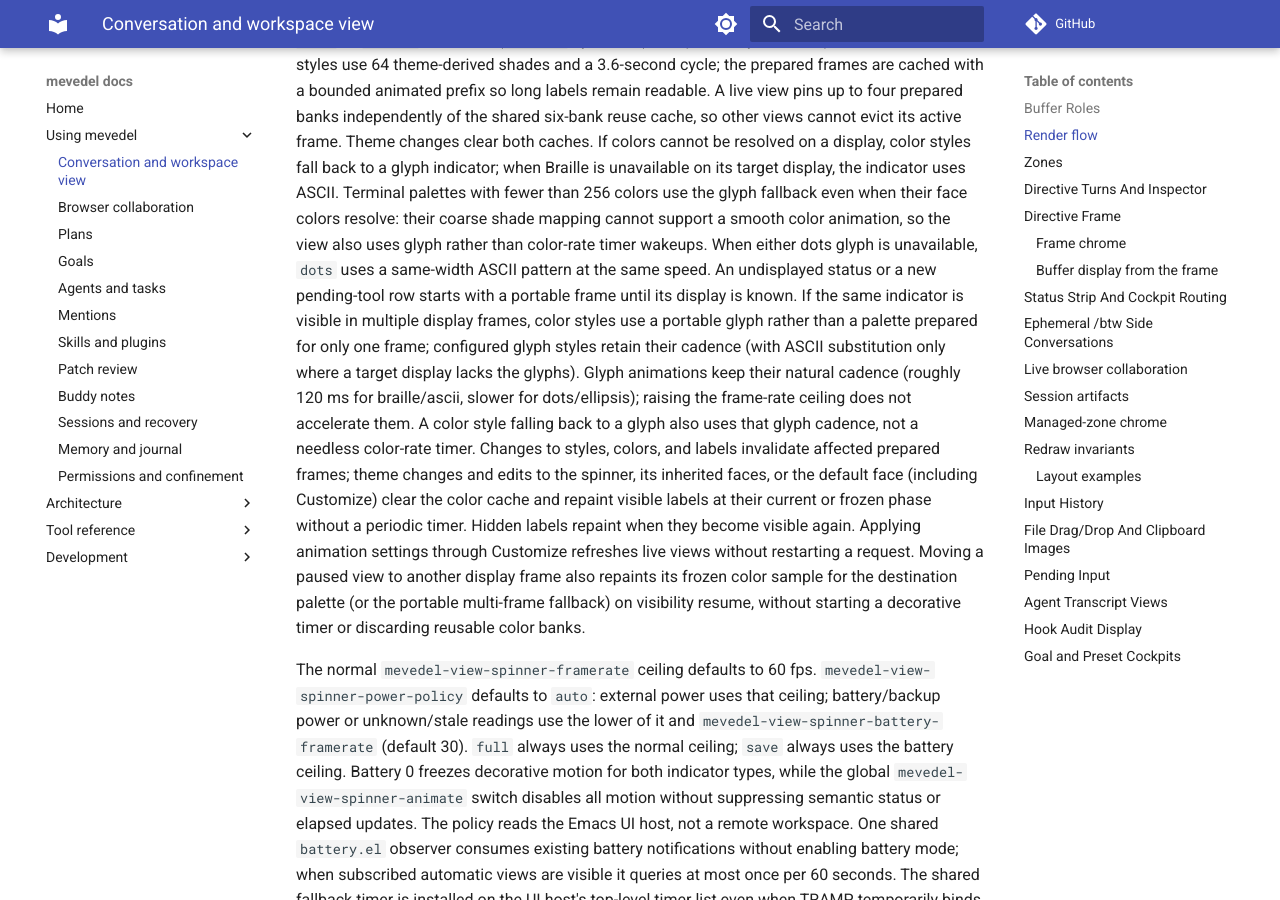
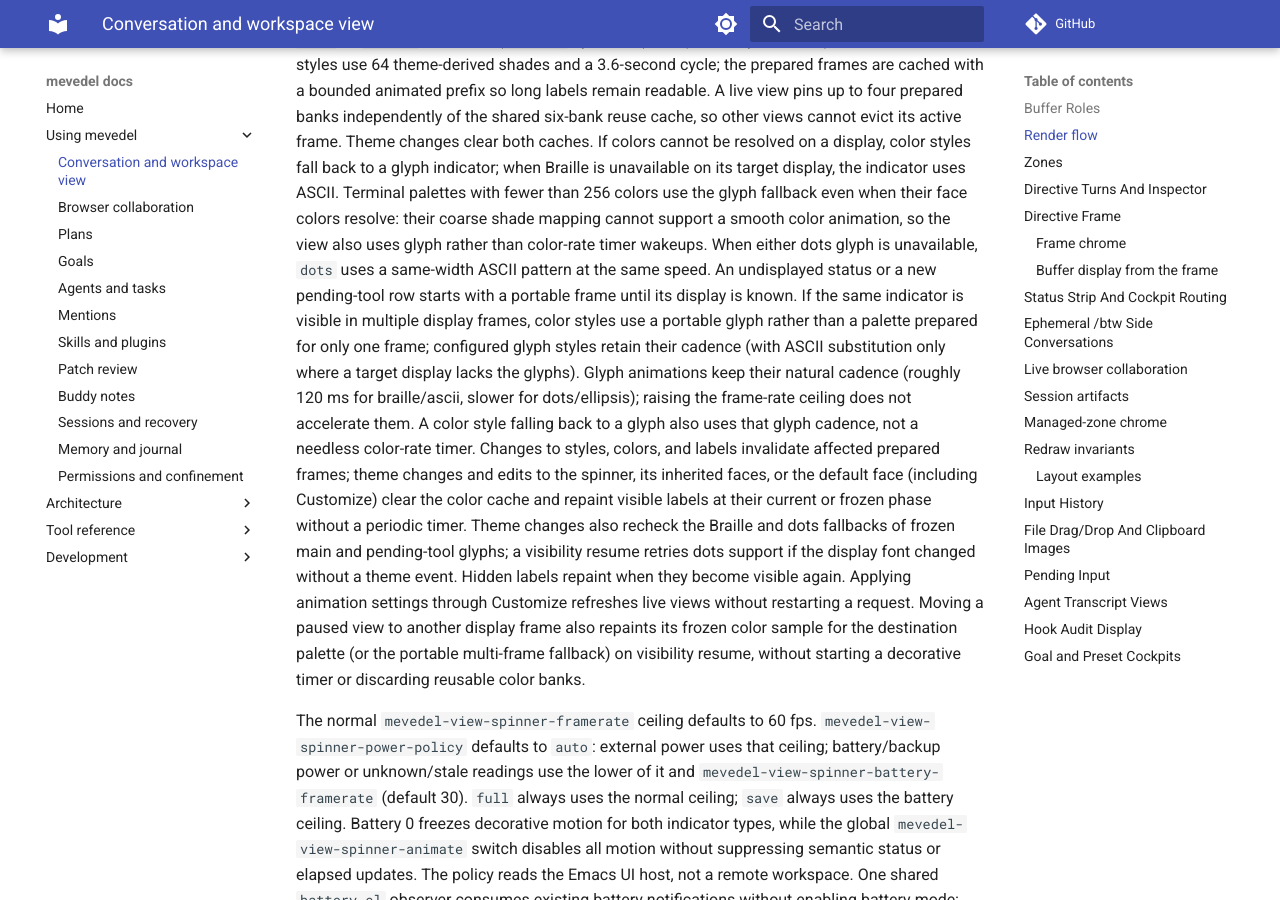
Before and after one commit to FrauH0lle/mevedel, an MkDocs documentation site: the page built from docs/view.md, in a window 1280 px wide and 900 px high, scrolled down 7401 px. Built offline with MkDocs 1.6.1 and Material for MkDocs 9.7.7, drawn with Linux system fonts in a browser that asks for light colours; comment, search, counter and statistics services are not loaded.

Commit message:
Refresh frozen spinner glyph fallbacks on display events

```diff
--- a/docs/view.md
+++ b/docs/view.md
@@ -365,8 +365,11 @@ a needless color-rate timer.
 Changes to styles, colors, and labels invalidate affected prepared frames;
 theme changes and edits to the spinner, its inherited faces, or the default
 face (including Customize) clear the color cache and repaint visible labels
-at their current or frozen phase without a periodic timer. Hidden labels
-repaint when they become visible again. Applying animation settings through
+at their current or frozen phase without a periodic timer. Theme changes also
+recheck the Braille and dots fallbacks of frozen main and pending-tool glyphs;
+a visibility resume retries dots support if the display font changed without
+a theme event. Hidden labels repaint when they become visible again. Applying
+animation settings through
 Customize refreshes live views without restarting a request. Moving a paused
 view to another display frame also repaints its frozen color sample for the
 destination palette (or the portable multi-frame fallback) on visibility
```
Also changed, not shown: docs/adr/0119-keep-views-reconstructable-and-rendering-bounded.md (+4 -1 lines), 4 other files.
